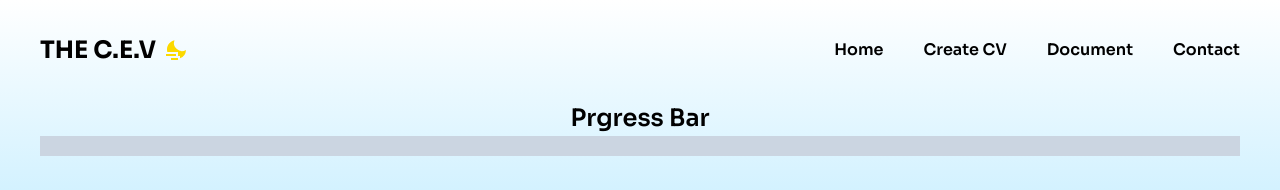
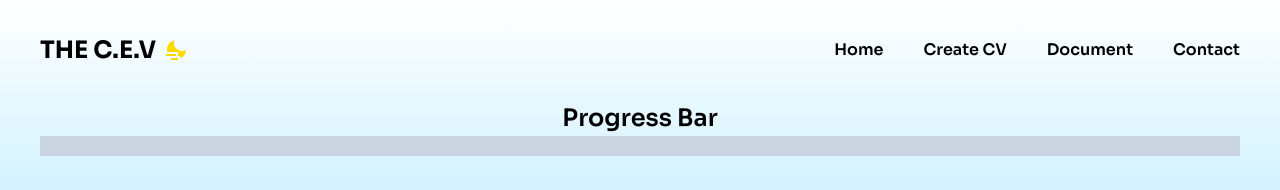
Before and after one commit to tmhuyy/react-cv, a React (Create React App) app in the folder frontend/: page /create in a window 1280 px wide. Shown: the top 190 px of the page. Built offline with nearby package versions, Linux system fonts and the light colour scheme; no server answers; the HTML template or start-up script is replaced by a standard one.

Commit message:
fix typo

```diff
--- a/frontend/src/components/CreateCv/CreateCv.jsx
+++ b/frontend/src/components/CreateCv/CreateCv.jsx
@@ -80,7 +80,7 @@
     }
     return (
         <section className="flex flex-col content-center">
-            <h1 className="text-24 mt-8 text-center">Prgress Bar</h1>
+            <h1 className="text-24 mt-8 text-center">Progress Bar</h1>
             <div className="w-full h-[20px] mb-8 bg-slate-300 text-center">
                 <div className="h-[100%] bg-pink-500 z-[-1]" style={{width: page === 0 ? "0" : page === 1 ? "25%" : page === 2 ? "50%" : page === 3 ? "75%": "100%"}}></div>
             </div>
```
